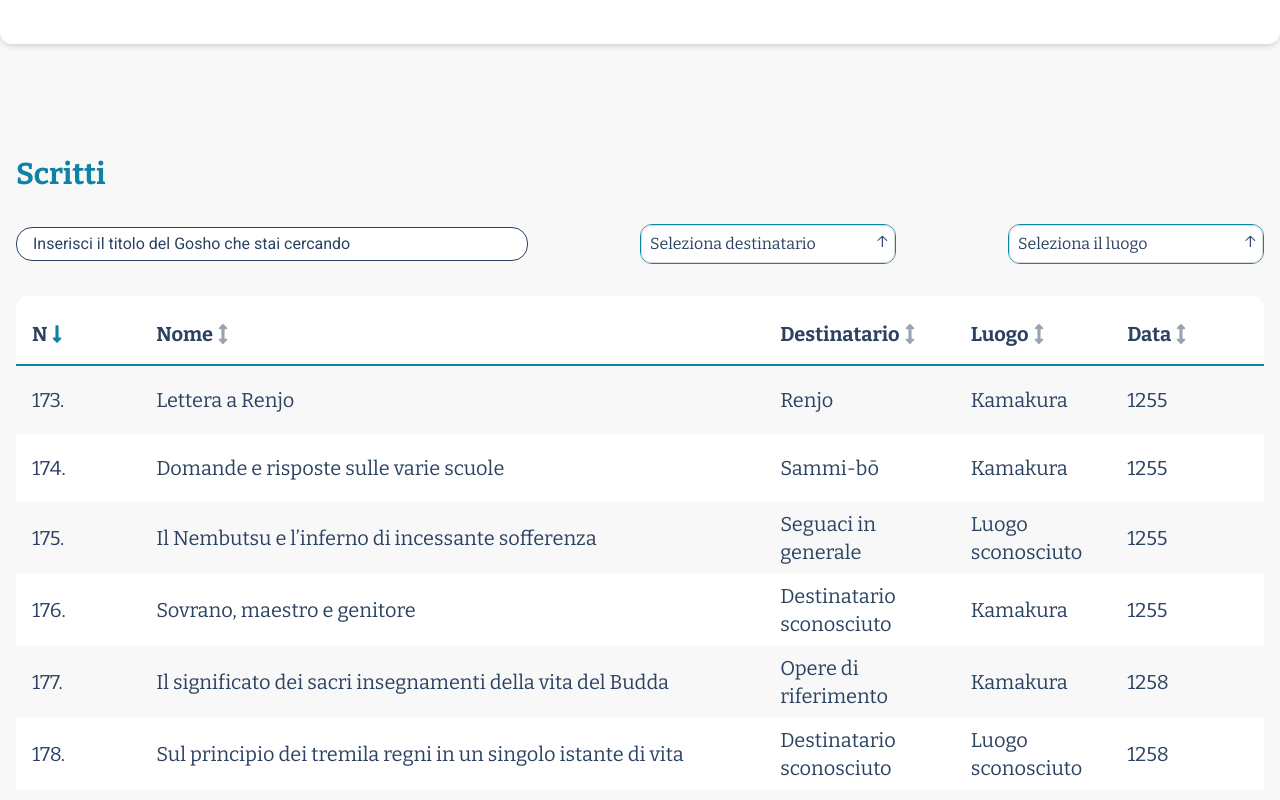
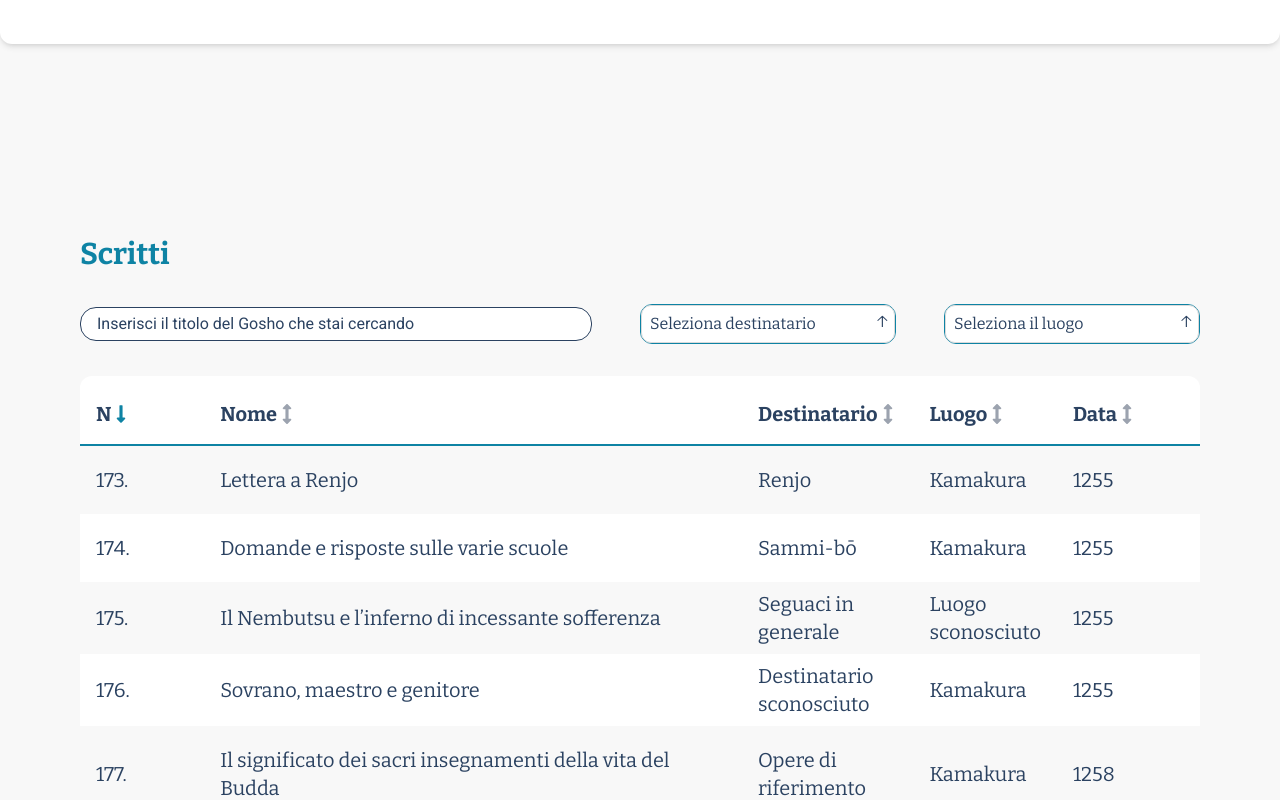
Before and after one commit to upalatucci/biblioteca-nextjs, a Next.js app: page /rsnd-vol2 in a window 1280 px wide. Shown: the part 1080-1880 px from the top of the page. Built offline with nearby package versions, Linux system fonts and the light colour scheme.

Commit message:
fix: minor fixes

```diff
--- a/components/GoshoList/GoshoList.tsx
+++ b/components/GoshoList/GoshoList.tsx
@@ -39,8 +39,8 @@ const GoshoList: React.FC<GoshoListProps> = ({ jsonData }) => {
   };
 
   return (
-    <section className="bg-defaultBg" id="gosho-list">
-      <div className="container mx-auto px-4 py-8 min-h-[50vh]">
+    <section className="pb-10 p-10 md:p-20" id="gosho-list">
+      <div className="container py-8 min-h-[50vh] mx-auto max-w-6xl">
         <h2 className="text-4xl md:text-3xl text-primary font-bold mb-8 font-serif ">
           Scritti
         </h2>
--- a/components/PostMenu.tsx
+++ b/components/PostMenu.tsx
@@ -82,7 +82,9 @@ const PostMenu: React.FC<PostMenuProps> = ({
             <button>Dimensione del testo</button>
           </li>
 
+          {(withBackgrounds || withNotes) && (
           <span className="border-l-2 border-gray-300 h-4 w-2"></span>
+          )}
 
           {withBackgrounds && (
             <li className="py-1">
--- a/pages/rsnd/[slug].tsx
+++ b/pages/rsnd/[slug].tsx
@@ -78,6 +78,8 @@ export default function PostPage({ post }) {
               ))}
             </div>
 
+            {(highlightedPost?.acf?.acf_cenni_storici ||
+              highlightedPost?.acf?.acf_note) && (
             <section className="bg-white">
               <div className="container mx-auto max-w-[1000px] p-20">
                 {highlightedPost?.acf?.acf_cenni_storici && (
@@ -109,6 +111,7 @@ export default function PostPage({ post }) {
                 )}
               </div>
             </section>
+            )}
           </div>
         </div>
       </main>
--- a/pages/sutra-del-loto/[slug].tsx
+++ b/pages/sutra-del-loto/[slug].tsx
@@ -64,6 +64,8 @@ export default function PostPage({ post }) {
               ))}
             </div>
 
+            {(highlightedPost?.acf?.acf_cenni_storici ||
+              highlightedPost?.acf?.acf_note) && (
             <section className="bg-white">
               <div className="container mx-auto max-w-[1000px] p-20">
                 {highlightedPost?.acf?.acf_cenni_storici && (
@@ -95,6 +97,7 @@ export default function PostPage({ post }) {
                 )}
               </div>
             </section>
+            )}
           </div>
         </div>
       </main>
```
